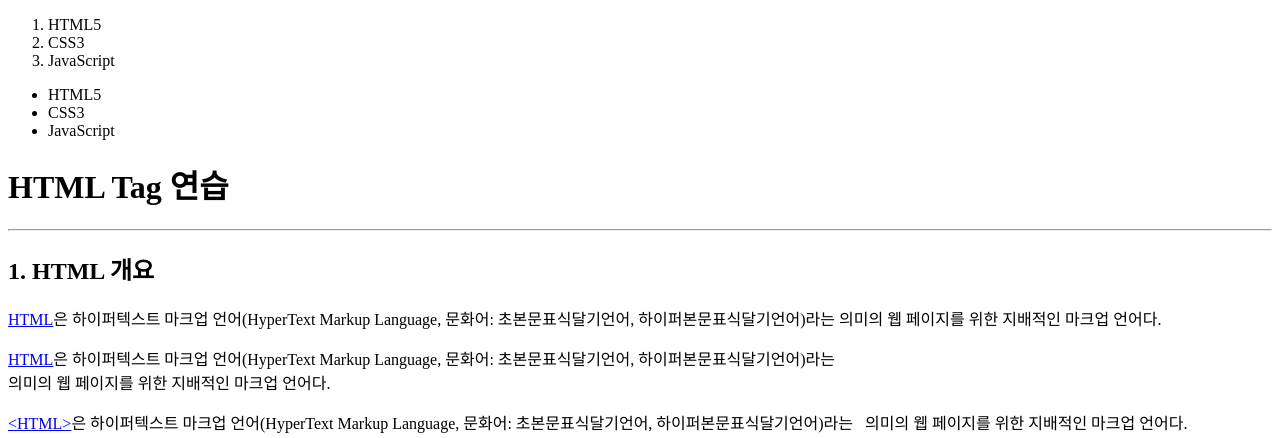
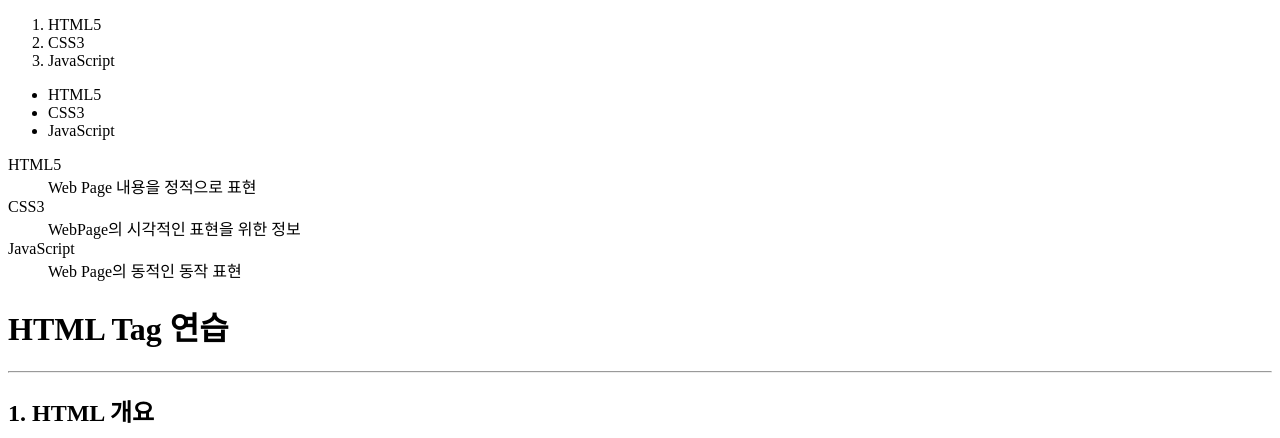
Before and after one commit to minkychul/Web, a plain HTML site: page tag.html in a window 1280 px wide. Shown: the top 438 px of the page. Drawn offline with Linux system fonts and the light colour scheme.

Commit message:
Add files via upload

```diff
--- a/tag.html
+++ b/tag.html
@@ -19,6 +19,14 @@
             <li>CSS3</li>
             <li>JavaScript</li>
         </ul>
+        <dl>
+            <dt>HTML5 </dt>
+                <dd>Web Page 내용을 정적으로 표현</dd>
+            <dt>CSS3</dt>
+                <dd>WebPage의 시각적인 표현을 위한 정보 </dd>
+            <dt>JavaScript</dt>
+                <dd>Web Page의 동적인 동작 표현</dd>
+        </dt>
 <!-- BODY 영역 -->
         <h1>HTML Tag 연습</h1>
         <hr/>
```
